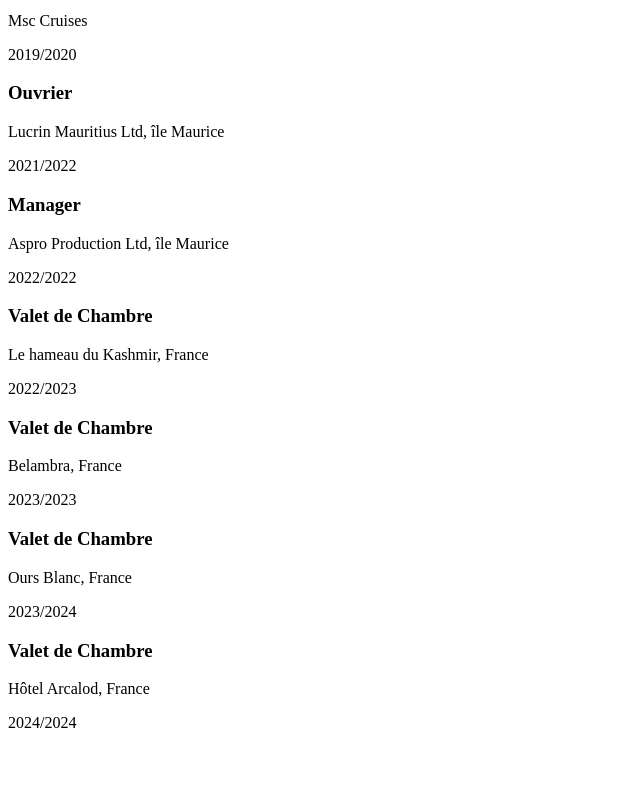
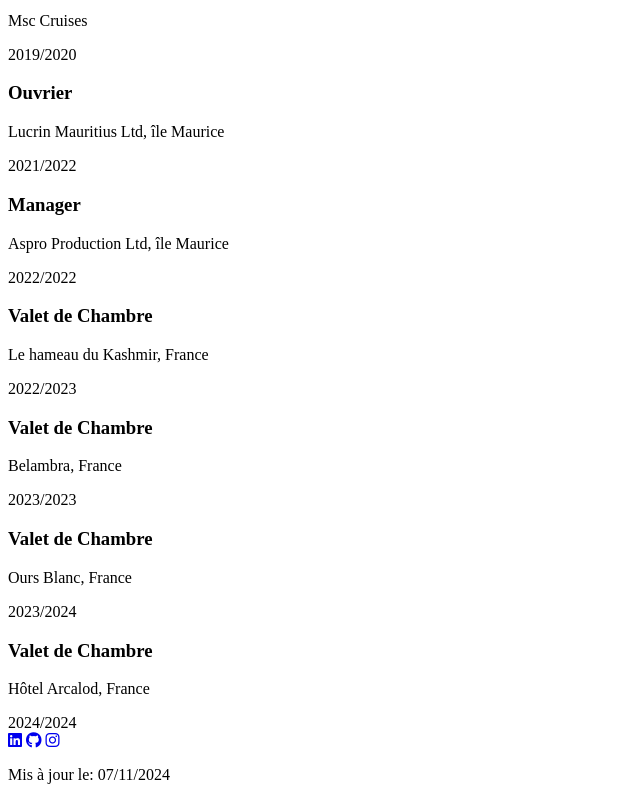
Before and after one commit to VerounenC/devoir-CV, a plain HTML site: page index.html in a window 1280 px wide. Shown: the part 2636-3436 px from the top of the page, without its empty margins (0-640 px from the left). Before the commit the page ends 3376 px from the top, so only its background shows below. Drawn offline with Linux system fonts and the light colour scheme.

Commit message:
add footer

```diff
--- a/index.html
+++ b/index.html
@@ -22,7 +22,6 @@
                     <br>
                     <p><i class="fa-solid fa-phone"></i><a href="tel:+330634299967">+330634299967</a></p>
                     <p><i class="fa-solid fa-car"></i> Pas de permis</p>
-                </p>
             </div>
         </div>
     </header>
@@ -33,10 +32,10 @@
                     <h2>Compétence</h2>
                     <hr>
                     <ul class="list">
-                        <li>HTML <span>&#9733; &#9733; &#9733; &#9733; &#9734;</span></li>
-                        <li>CSS <span>&#9733; &#9733; &#9733; &#9733; &#9734;</span></li>
-                        <li>Javascript <span>&#9733; &#9734; &#9734; &#9734; &#9734;</span></li>
-                        <li>PHP <span>&#9733; &#9734; &#9734; &#9734; &#9734;</span></li>
+                        <li>HTML <span>&#9733 &#9733 &#9733 &#9733 &#9734</span></li>
+                        <li>CSS <span>&#9733 &#9733 &#9733 &#9733 &#9734</span></li>
+                        <li>Javascript <span>&#9733 &#9734 &#9734 &#9734 &#9734</span></li>
+                        <li>PHP <span>&#9733 &#9734 &#9734 &#9734 &#9734</span></li>
                     </ul>
 
                     <h2>Langues</h2>
@@ -202,5 +201,17 @@
                 </Section>
         </section>
     </main>
+    <footer>
+        <div class="social-icons">
+            <a href="https://www.linkedin.com/in/verounen-chokupermal-01b29513b/" target="_blank"><i class="fa-brands fa-linkedin"></i></a>
+            <a href="https://github.com/VerounenC" target="_blank"><i class="fa-brands fa-github"></i></a>
+            <a href="https://www.instagram.com/verounen_m/" target="_blank"><i class="fa-brands fa-instagram"></i></a>
+        </div>
+        <div class="time">
+            <p>
+                <time datetime="2024-11-18">Mis à jour le: 07/11/2024</time>
+            </p>
+        </div>
+    </footer>
 </body>
 </html>
```
